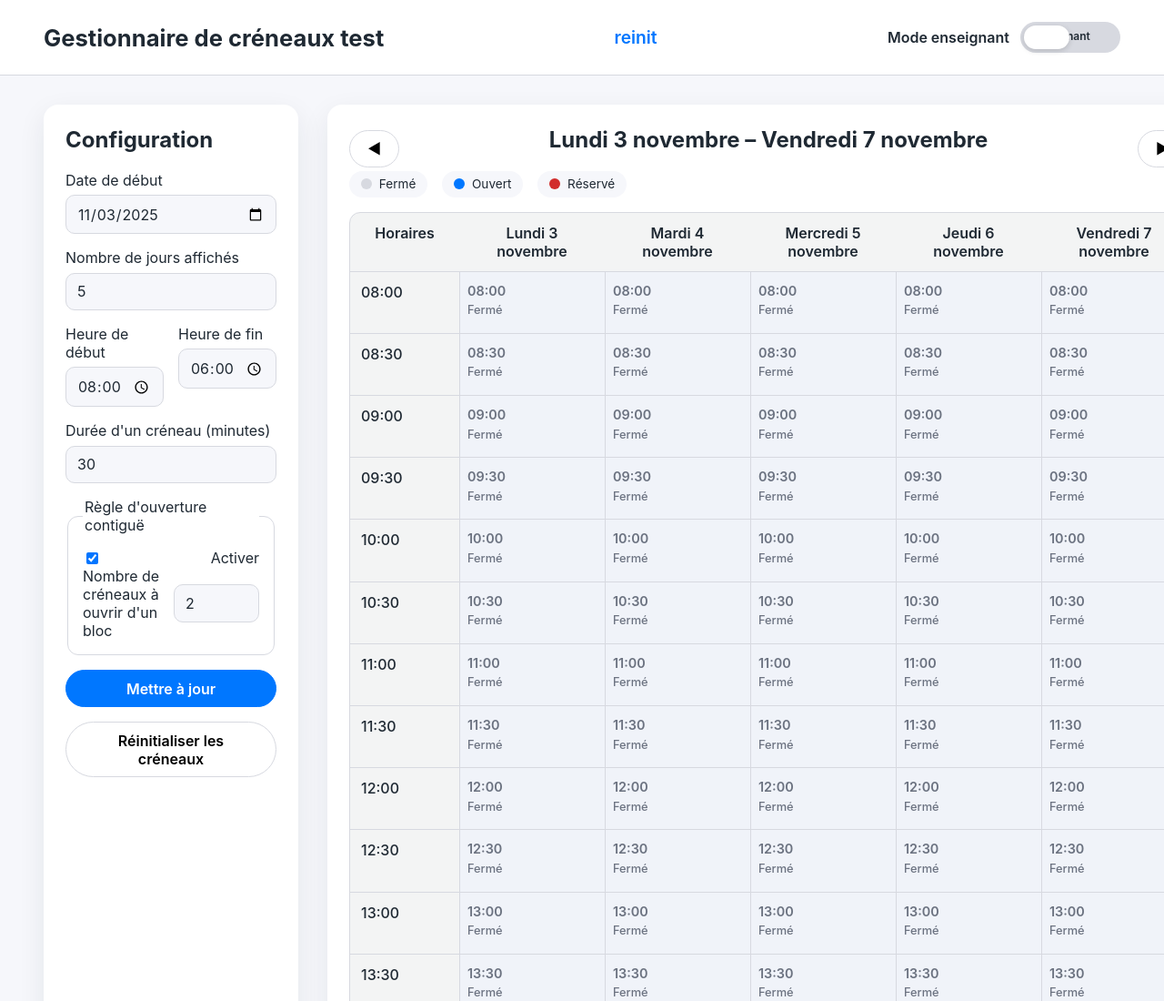
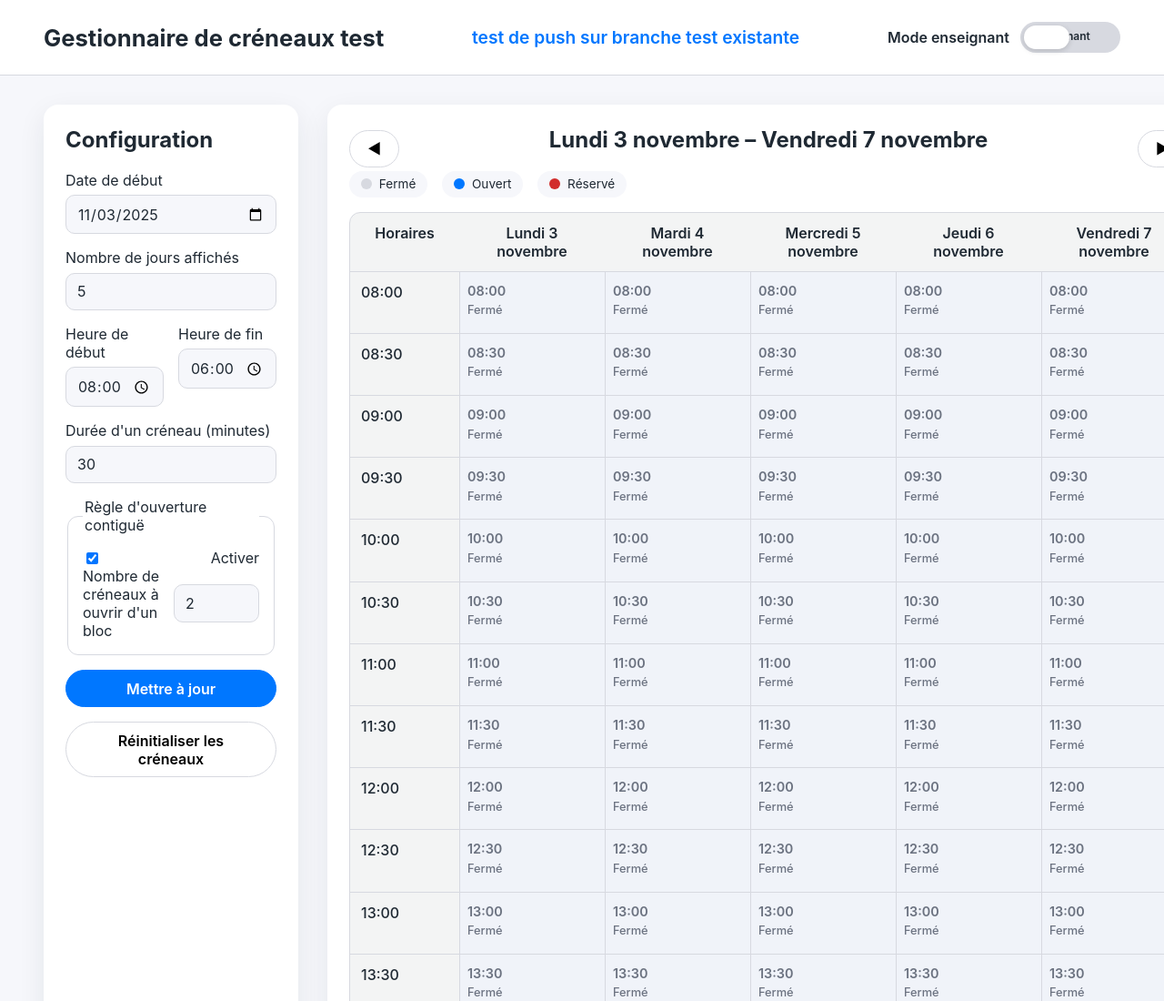
Before and after one commit to Al532/accompagnement, a website: page index.html in a window 1280 px wide. Shown: the top 1100 px of the page at 91% size. Drawn offline with Linux system fonts and the light colour scheme.

Commit message:
Update workflow banner text

```diff
--- a/index.html
+++ b/index.html
@@ -9,7 +9,7 @@
 <body>
   <header class="app-header">
     <h1>Gestionnaire de créneaux test</h1>
-    <p class="workflow-banner">reinit</p>
+    <p class="workflow-banner">test de push sur branche test existante</p>
     <div class="mode-toggle">
       <label for="modeSwitch">Mode enseignant</label>
       <input type="checkbox" id="modeSwitch" checked />
```
